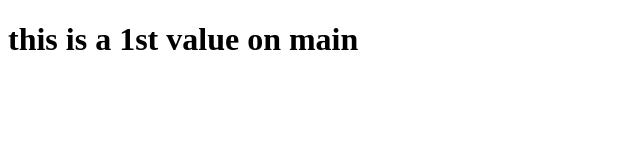
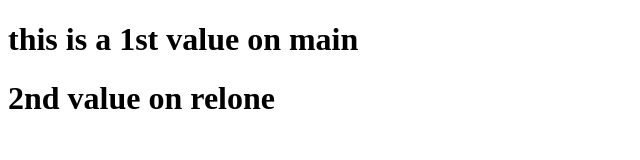
Before and after one commit to Deepanraj003/newsample, a plain HTML site: page index.html in a window 1280 px wide. Shown: the whole page, without its empty margins (0-640 px from the left). Drawn offline with Linux system fonts and the light colour scheme.

Commit message:
new git value add relone branch

```diff
--- a/index.html
+++ b/index.html
@@ -7,5 +7,6 @@
   </head>
   <body>
     <h1>this is a 1st value on main</h1>
+    <h1>2nd value on relone</h1>
   </body>
 </html>
```
Also changed, not shown: text.txt.
